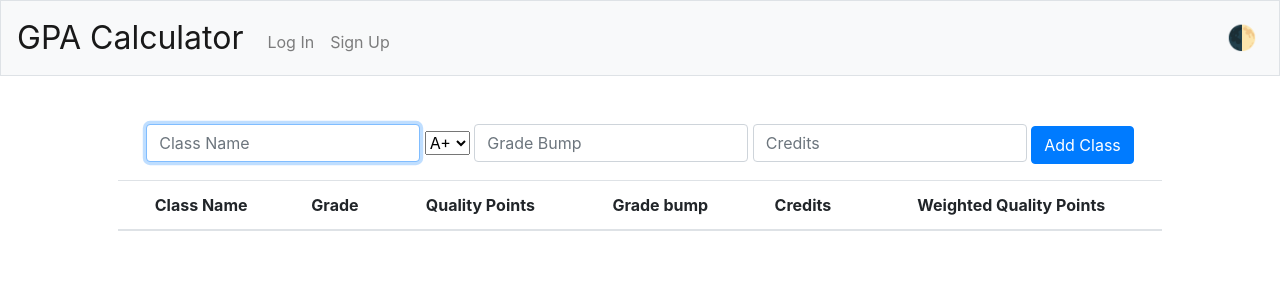
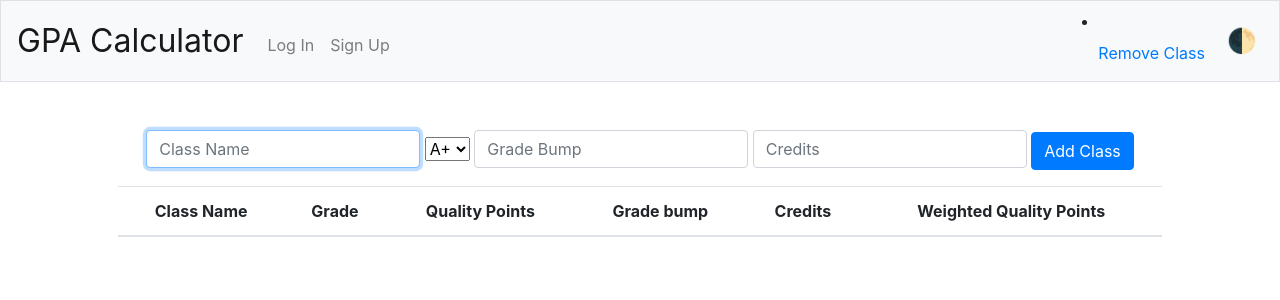
Before and after one commit to Pacil142857/CS50-Final, a Flask app: page / in a window 1280 px wide. Shown: the top 300 px of the page. Run offline with Flask 2, Linux system fonts and the light colour scheme; the visitor is signed in with stand-in values (Sample User, id 1); data that the repository does not hold is empty; some libraries are stand-ins or nearby versions.

Commit message:
Added link to delete a class

```diff
--- a/templates/layout.html
+++ b/templates/layout.html
@@ -23,6 +23,7 @@
 
     <body>
 
+        <!-- TODO: add log out button (if i forgot to do this, add "logout" after the slash in the URL) -->
         <nav class='navbar navbar-expand-md navbar-light bg-light border'>
             <a class='navbar-brand' href='/'>GPA Calculator</a>
             <button aria-controls='navbar' aria-expanded='false' aria-label='Toggle navigation' class='navbar-toggler' data-target='#navbar' data-toggle='collapse' type='button'>
@@ -34,6 +35,8 @@
                         <li class='nav-item'><a class='nav-link' href='/register'>Sign Up</a></li>
                     </ul>
             </div>
+
+            <li class='nav-item'><a class='nav-link' href='/remove'>Remove Class</a></li>
             <!-- Dark theme-->
             <button id='change-theme' onclick='toggleTheme();'>🌓</button>
             <script src='/static/darkmode.js'></script>
```
